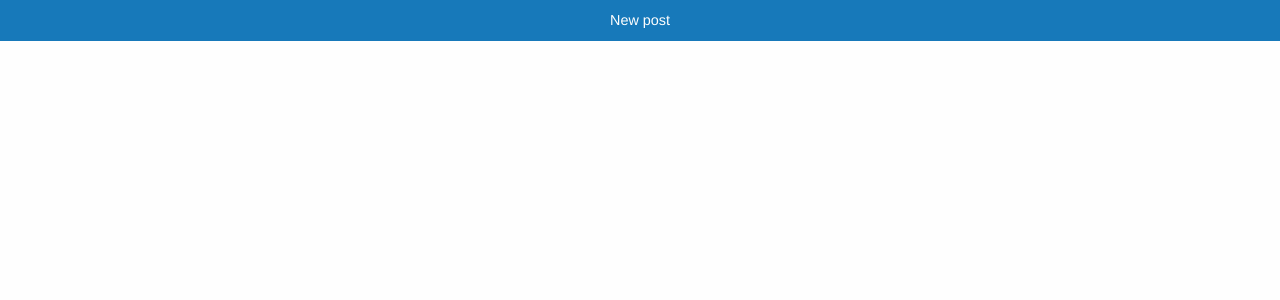
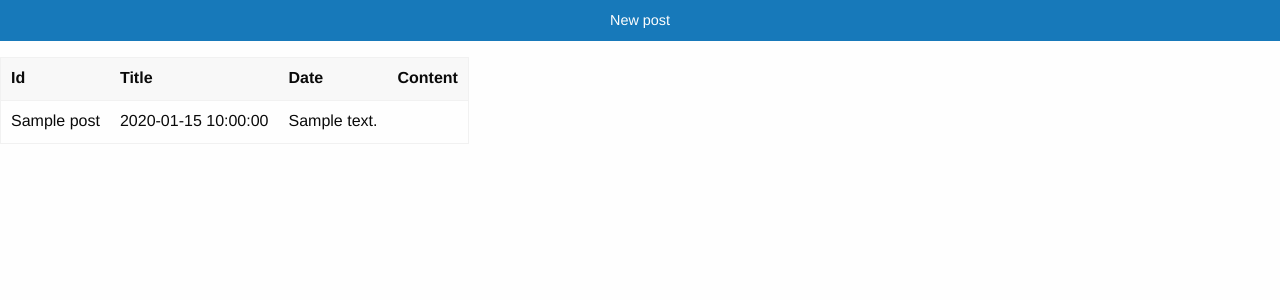
Before and after one commit to jjpikoov/jjblog, a Flask app: template templates/admin/posts.j2 in a window 1280 px wide. Shown: the part 77-377 px from the top of the page. Run offline with Flask 2, Linux system fonts and the light colour scheme; the template is opened without the code that fills it: most values are stand-ins (such as "Sample title", 1, 10 or a date in 2020); parts of the project's set-up code (start-up, migrations or seed data) failed here and were passed over; some libraries are stand-ins or nearby versions.

```diff
--- a/admin.py
+++ b/admin.py
@@ -67,7 +67,8 @@ def show_admin_menu_with_login():
 @login_required
 @throw_notification_once
 def show_admin_posts():
-    return render_template('admin/posts.j2')
+    posts = g.db.get_posts()
+    return render_template('admin/posts.j2', posts=posts)
 
 
 @admin.route('posts/new', methods=['GET', 'POST'])
--- a/database.py
+++ b/database.py
@@ -42,5 +42,12 @@ class SqliteDatabase(Database):
                 VALUES(?, ?, ?)", [title, date, text])
         self.db.commit()
 
-    def print_posts(self):
-        self.db.cursor().execute("SELECT * FROM Posts")
+    def get_posts(self):
+#         self.db.cursor().execute(
+#                 "SELECT id, title, date, text FROM posts ORDER BY id DESC")
+        # foo = self.db.cursor().fetchmany()
+        # posts = [dict(id=row[0], title=row[1], date=row[2], text=row[3])
+        #     for row in self.db.cursor().fetchall()]
+
+        # return posts
+        return [1, 2, 3]
--- a/templates/admin/posts.j2
+++ b/templates/admin/posts.j2
@@ -6,6 +6,26 @@
   <div class="medium-3 medium-centered columns">
     <a class="expanded button" href="{{ url_for('admin.show_new_post_forms') }}">New post</a>
   </div>
-
+  <div class="row">
+    <table class="hover scroll">
+      <thead>
+        <tr>
+          <th>Id</th>
+          <th>Title</th>
+          <th>Date</th>
+          <th>Content</th>
+        </tr>
+      </thead>
+      <tbody>
+        {% for post in posts %}
+          <tr>
+            <td>{{post.title}}</td>
+            <td>{{post.date}}</td>
+            <td>{{post.text|safe}}</td>
+          </tr>
+        {% endfor %}
+      </tbody>
+    </table>
+  </div>
 </div>
 {% endblock %}
```
